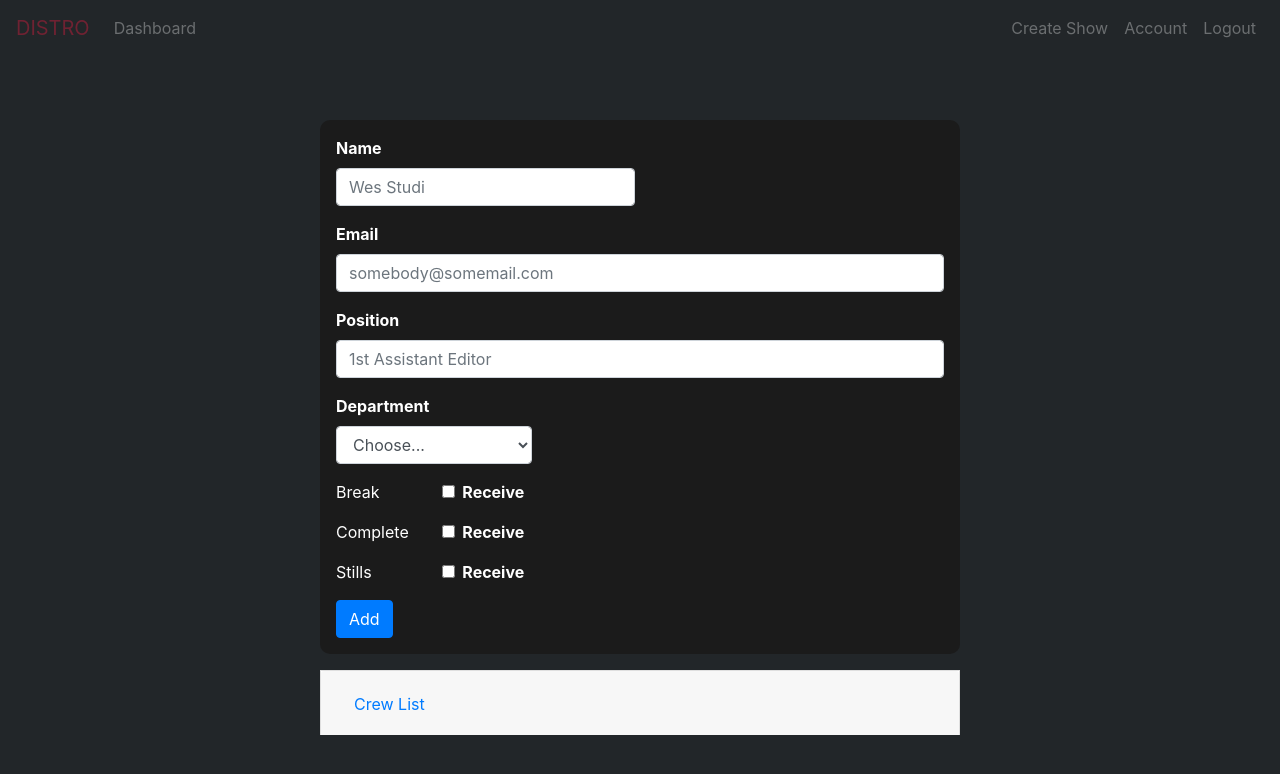
After one commit to davidm505/DISTRO, a Flask app: page /crew/1 in a window 1280 px wide. The commit adds this page. Shown: the top 774 px of the page. Run offline with Flask 2, Linux system fonts and the light colour scheme; a user stored in the database is signed in; data comes from the database, SQL or seed files in the repository; both versions use the stored data as it was after the commit; some libraries are stand-ins or nearby versions.

Commit message:
Add ability for user to update crew info.

```diff
--- a/src/app.py
+++ b/src/app.py
@@ -1,6 +1,6 @@
 import os
 import json
-from flask import Flask, redirect, render_template, session, request, jsonify
+from flask import Flask, redirect, render_template, session, request, jsonify, url_for
 from flask_session import Session
 from tempfile import mkdtemp
 import sqlite3
@@ -137,7 +137,7 @@ def create_show():
 
         add_new_show(conn, (session.get("user_id"), results["project_name"], results["project_code"]))
 
-        return render_template("apology.html", error="Page not built!")
+        return redirect("/")
 
 
 
@@ -343,3 +343,260 @@ def generator(email, proj_id):
             email["body"] = complete_body(results)
 
             return jsonify(email)
+
+
+@app.route("/crew/<proj_id>", methods=["GET", "POST"])
+@login_required
+def crew(proj_id):
+
+    departments = ["Accounting", "Art Department", "Camera", "Catering", "Construction", "Continuity",
+                    "Costumes", "Dailies", "Editorial", "Greens", "Grip", "Hair", "Lighting", "Locations",
+                    "Makeup", "Paint", "Production Office", "Props", "Set Decoration",
+                    "Set Production", "Sound", "Transportation", "VFX"]
+
+    if request.method == "GET":
+
+        crew = []
+        conn = create_connection(db_crew)
+        with conn:
+            sql ='''SELECT
+                        department, name, position, email, member_id
+                    FROM
+                        crew
+                    WHERE
+                        project_id = ?
+                    ORDER BY
+                        department,
+                        name'''
+
+            cur = conn.cursor()
+            cur.execute(sql, (proj_id))
+
+            crew = cur.fetchall()
+
+        print(crew)
+        return render_template("crew.html", project_id=proj_id, departments=departments, crew=crew, len=len(crew))
+    else:
+
+        results = {}
+
+        results['name'] = request.form.get('name')
+        results['email'] = request.form.get('email') + ";"
+        results["position"] = request.form.get("position")
+        results['department'] = request.form.get('department')
+        results['break_distro'] = request.form.get('break-distro')
+        results['complete_distro'] = request.form.get('complete-distro')
+        results['stills_distro'] = request.form.get('stills-distro')
+        results['project_id'] = proj_id
+
+        for key in results:
+            value = results[key]
+
+            if value == "" or value == "Choose...":
+                return render_template("apology.html", error="Please fill out all fields!")
+
+        if request.form.get("break-distro") == None:
+            results["break_distro"] = 0
+        else:
+            results["break_distro"] = 1
+
+        if results["complete_distro"] == None:
+            results["complete_distro"] = 0
+        else:
+            results["complete_distro"] = 1
+
+        if results["stills_distro"] == None:
+            results["stills_distro"] = 0
+        else:
+            results["stills_distro"] = 1
+
+        conn = create_connection(db_crew)
+        with conn:
+            cur = conn.cursor()
+
+            sql = '''INSERT INTO
+                            crew(project_id, department, name, position, email,
+                            break_distro, complete_distro, stills_distro)
+                    VALUES(?,?,?,?,?,?,?,?)'''
+
+            cur.execute(sql, (results['project_id'], results['department'], results['name'],
+                                results['position'], results['email'], results['break_distro'],
+                                results['complete_distro'], results['stills_distro']))
+            conn.commit()
+
+        print(results)
+        return redirect(url_for('crew', proj_id=proj_id))
+
+
+@app.route("/crew/<proj_id>/member/<member_id>", methods=["GET", "POST"])
+@login_required
+def member(proj_id, member_id):
+
+    if request.method == "GET":
+        member = []
+
+        conn = create_connection(db_crew)
+        with conn:
+            sql ='''SELECT
+                        member_id, name, department, position, email,
+                        break_distro, complete_distro, stills_distro
+                    FROM
+                        crew
+                    WHERE
+                        project_id = ?
+                    AND
+                        member_id = ?'''
+
+            cur = conn.cursor()
+            cur.execute(sql, (proj_id, member_id))
+            member = cur.fetchall()
+
+        print(member)
+    return render_template('member.html', project_id=proj_id, member_id=member_id, member=member)
+
+@app.route("/crew/<proj_id>/member/<member_id>/edit/<value>", methods=["GET", "POST"])
+@login_required
+def edit_member(proj_id, member_id, value):
+
+    possible_values = ["name", "department", "position", "email", "distro"]
+
+    if value not in possible_values:
+        return render_template("apology.html", error="Something seems to have gone wrong")
+
+    if value == "distro":
+        value = "break_distro, complete_distro, stills_distro"
+
+    if request.method == "GET":
+
+        departments = ["Accounting", "Art Department", "Camera", "Catering", "Construction", "Continuity",
+                    "Costumes", "Dailies", "Editorial", "Greens", "Grip", "Hair", "Lighting", "Locations",
+                    "Makeup", "Paint", "Production Office", "Props", "Set Decoration",
+                    "Set Production", "Sound", "Transportation", "VFX"]
+
+        member = []
+
+        conn = create_connection(db_crew)
+        with conn:
+            sql =f'''SELECT
+                        {value}
+                    FROM
+                        crew
+                    WHERE
+                        project_id = ?
+                    AND
+                        member_id = ?'''
+            cur = conn.cursor()
+            cur.execute(sql, (proj_id, member_id))
+            member = cur.fetchall()
+
+        return render_template("memberedit.html", project_id=proj_id,
+                                member_id=member_id, value=value, member=member, departments=departments)
+    else:
+        if value == "name":
+
+            data = request.form.get("inputName")
+
+            conn = create_connection(db_crew)
+            with conn:
+                sql = '''UPDATE
+                            crew
+                        SET
+                            name = ?
+                        WHERE
+                            project_id = ?
+                        AND
+                            member_id = ?
+                        '''
+                cur = conn.cursor()
+                cur.execute(sql, (data, proj_id, member_id))
+                conn.commit()
+
+        elif value == "department":
+
+            data = request.form.get("inputDepartment")
+
+            conn = create_connection(db_crew)
+            with conn:
+                sql = '''UPDATE
+                            crew
+                        SET
+                            department = ?
+                        WHERE
+                            project_id = ?
+                        AND
+                            member_id = ?
+                        '''
+                cur = conn.cursor()
+                cur.execute(sql, (data, proj_id, member_id))
+                conn.commit()
+
+        elif value == "position":
+
+            data = request.form.get("inputPosition")
+
+            conn = create_connection(db_crew)
+            with conn:
+                sql = '''UPDATE
+                            crew
+                        SET
+                            position = ?
+                        WHERE
+                            project_id = ?
+                        AND
+                            member_id = ?
+                        '''
+
+                cur = conn.cursor()
+                cur.execute(sql, (data, proj_id, member_id))
+                conn.commit()
+
+        elif value == "email":
+
+            data = request.form.get("inputEmail")
+
+            conn = create_connection(db_crew)
+            with conn:
+                sql = '''UPDATE
+                            crew
+                        SET
+                            email = ?
+                        WHERE
+                            project_id = ?
+                        AND
+                            member_id = ?
+                        '''
+                cur = conn.cursor()
+                cur.execute(sql, (data, proj_id, member_id))
+                conn.commit()
+
+        elif value == "break_distro, complete_distro, stills_distro":
+
+            data = {}
+            data['break'] = request.form.get("inputBreak")
+            data['complete'] = request.form.get("inputComplete")
+            data['stills'] = request.form.get("inputStills")
+
+            for key in data:
+                if data[key] == None:
+                    data[key] = 0
+                else:
+                    data[key] = 1
+
+            conn = create_connection(db_crew)
+            with conn:
+                sql = '''UPDATE
+                            crew
+                        SET
+                            break_distro = ?,
+                            complete_distro = ?,
+                            stills_distro = ?
+                        WHERE
+                            project_id = ?
+                        AND
+                            member_id = ?
+                        '''
+                cur = conn.cursor()
+                cur.execute(sql, (data['break'], data['complete'], data['stills'], proj_id, member_id))
+                conn.commit()
+
+        return redirect(url_for('member', proj_id=proj_id, member_id=member_id))
--- /dev/null
+++ b/src/static/js/crewvalidation.js
@@ -0,0 +1,18 @@
+let form = document.querySelector("form").addEventListener("submit", function(event) {
+    let crewMemeber = {}
+    crewMemeber['firstName'] = document.querySelector("#inputFirstName").value;
+    crewMemeber['lastName'] = document.querySelector("#inputLastName").value;
+    crewMemeber['email'] = document.querySelector("#inputEmail").value;
+    crewMemeber['position'] = document.querySelector("#position").value;
+    crewMemeber['department'] = document.querySelector("#inputDepartment").value;
+    crewMemeber['breakDistro'] = document.querySelector('#break-distro').value;
+    crewMemeber['completeDistro'] = document.querySelector("#complete-distro").value;
+    crewMemeber['stillDistro'] = document.querySelector("#stills-distro").value;
+
+    for(key in crewMemeber) {
+        if(crewMemeber[key] == "" || crewMemeber[key] == "Choose...") {
+            alert("Please fill out all fields!");
+            event.preventDefault();
+        }
+    }
+})
--- /dev/null
+++ b/src/static/styles/crew-style.css
@@ -0,0 +1,26 @@
+form {
+    color: white;
+    width: 50%;
+    margin-left: auto;
+    margin-right: auto;
+    margin-top: 4rem;
+    background-color: rgb(27, 27, 27);
+    padding: 1rem;
+    border-radius: 10px;
+}
+
+label {
+    font-weight: bold;
+}
+
+.accordion {
+    width: 50%;
+    margin-left: auto;
+    margin-right: auto;
+    margin-top: 1rem;
+    margin-bottom: 4rem;
+}
+
+.form-control-plaintext {
+    color: rgb(228, 228, 228);
+}
--- /dev/null
+++ b/src/templates/crew.html
@@ -0,0 +1,104 @@
+{% extends "layout.html" %}
+
+{% block title %}
+    Crew
+{% endblock %}
+
+{% block style %}
+    <link rel="stylesheet" href="{{url_for('static', filename='styles/crew-style.css')}}">
+{% endblock %}
+
+{% block body %}
+    <form action="/crew/{{project_id}}" method="POST">
+        <div class="form-row">
+            <div class="form-group col-md-6">
+                <label for="inputName">Name</label>
+                <input type="text" class="form-control" id="inputName" name="name" placeholder="Wes Studi">
+            </div>
+        </div>
+        <div class="form-group">
+            <label for="inputEmail">Email</label>
+            <input type="email" class="form-control" id="inputEmail" name="email" placeholder="somebody@somemail.com">
+        </div>
+        <div class="form-group">
+            <label for="position">Position</label>
+            <input type="text" class="form-control" id="position" name="position" placeholder="1st Assistant Editor">
+        </div>
+        <div class="form-row">
+            <div class="form-group col-md-4">
+                <label for="inputDepartment">Department</label>
+                <select id="inputDepartment" name="department" class="form-control">
+                    <option selected>Choose...</option>
+                    {% for department in departments %}
+                        <option value="{{ department }}">{{ department }}</option>
+                    {% endfor %}
+                </select>
+            </div>
+        </div>
+        <div class="form-group row">
+            <div class="col-sm-2">Break</div>
+            <div class="col-sm-10">
+              <div class="form-check">
+                <input class="form-check-input" type="checkbox" name="break-distro" id="break-distro">
+                <label class="form-check-label" for="break-distro">
+                  Receive
+                </label>
+              </div>
+            </div>
+          </div>
+        <div class="form-group row">
+            <div class="col-sm-2">Complete</div>
+            <div class="col-sm-10">
+              <div class="form-check">
+                <input class="form-check-input" type="checkbox" name="complete-distro" id="complete-distro">
+                <label class="form-check-label" for="complete-distro">
+                  Receive
+                </label>
+              </div>
+            </div>
+          </div>
+        <div class="form-group row">
+            <div class="col-sm-2">Stills</div>
+            <div class="col-sm-10">
+              <div class="form-check">
+                <input class="form-check-input" type="checkbox" name="stills-distro" id="stills-distro">
+                <label class="form-check-label" for="stills-distro">
+                  Receive
+                </label>
+              </div>
+            </div>
+          </div>
+        <button type="submit" class="btn btn-primary">Add</button>
+    </form>
+    <div class="accordion" id="accordionExample">
+            <div class="card">
+                <div class="card-header" id="heading{{i}}">
+                    <h2 class="mb-0">
+                        <button class="btn btn-link collapsed" type="button" data-toggle="collapse" data-target="#collapseOne" aria-expanded="false" aria-controls="collapseOne">
+                        Crew List
+                        </button>
+                    </h2>
+                </div>
+
+                <div id="collapseOne" class="collapse" aria-labelledby="headingOne" data-parent="#accordionExample">
+                    <div class="card-body">
+                        <table style="width:100%">
+                            <tr>
+                                <th>Name</th>
+                                <th>Position</th>
+                                <th>Email</th>
+                            </tr>
+                            {% for c in crew %}
+                                <tr>
+                                    <td><a href="/crew/{{project_id}}/member/{{c[4]}}">{{c[1]}}</a></td>
+                                    <td>{{c[2]}}</td>
+                                    <td>{{c[3]}}</td>
+                                </tr>
+                            {% endfor %}
+                        </table>
+                    </div>
+                </div>
+            </div>
+    </div>
+    <script src="{{url_for('static', filename='js/crewvalidation.js')}}"></script>
+{% endblock %}
```
Also changed, not shown: src/DailiesComplete.py (+0 -22 lines), src/templates/dashboard.html (+10 -0 lines), src/templates/member.html (added, +54 -0 lines), src/templates/memberedit.html (added, +146 -0 lines), src/distro.sqlite3, src/test.sqlite.
